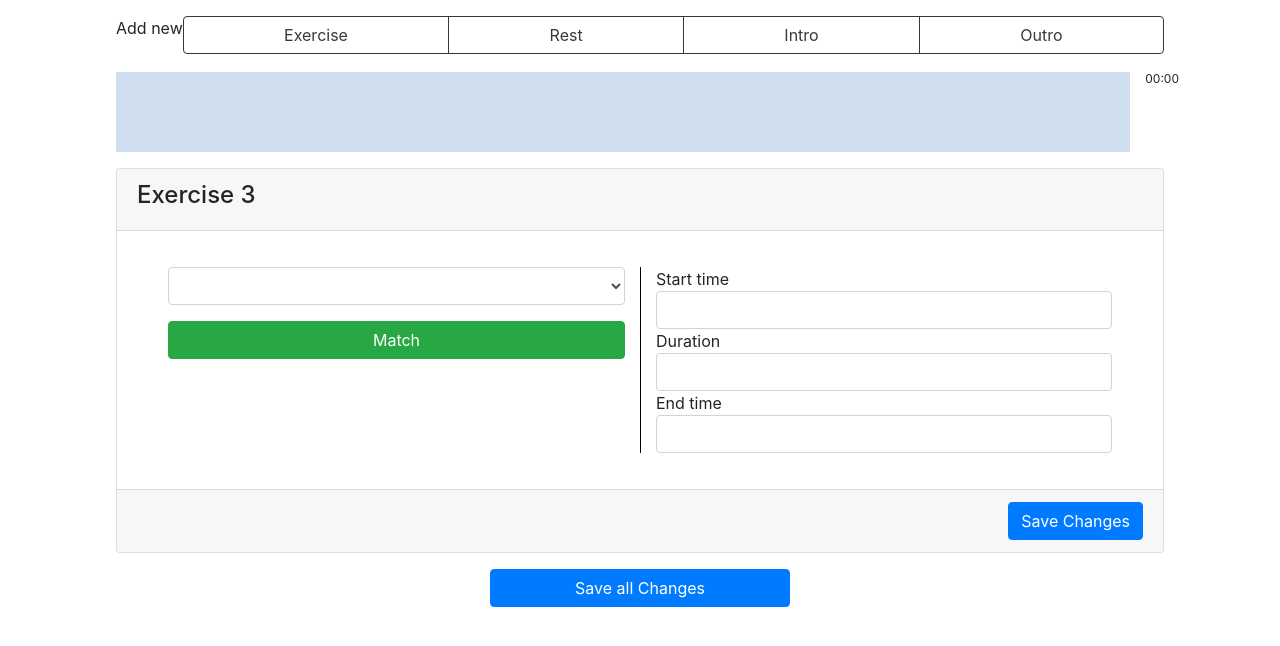
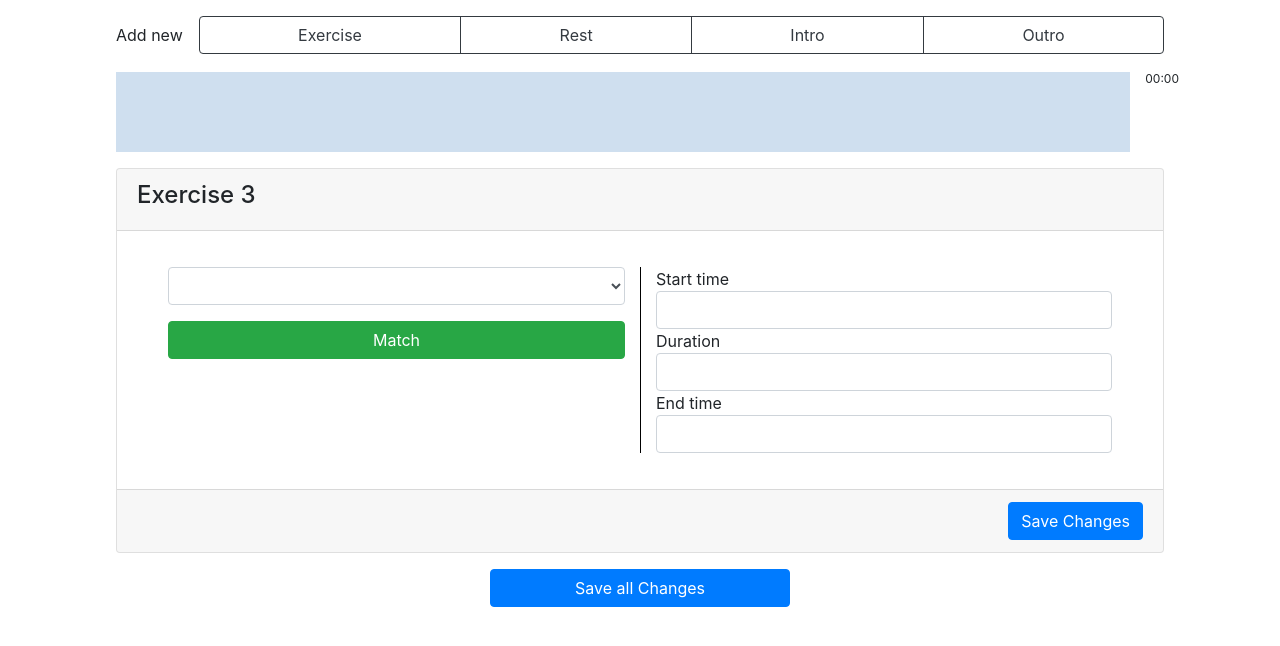
Before and after one commit to didv097/Seconds-editor, a plain HTML site: page index.html in a window 1280 px wide. Both pictures are taken after a click on the button "Builder". Drawn offline with nearby package versions, Linux system fonts and the light colour scheme.

Commit message:
fix style

```diff
--- a/style.css
+++ b/style.css
@@ -114,4 +114,6 @@ p {
 
 #btn-group-erio::before {
 	content: "Add new";
+	margin: auto;
+	margin-right: 1rem;
 }
```
